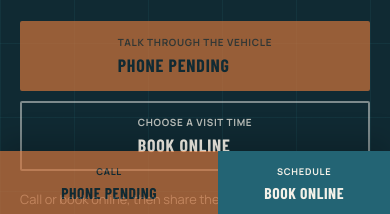
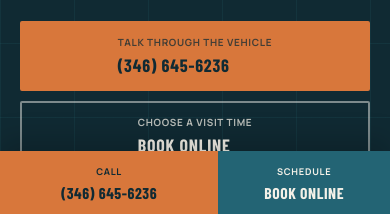
Before and after one commit to DaInfernalCoder/coat-harbor-mobile-car-detailing-houston, a plain HTML site: page index.html in a window 390 px wide. Shown: the part 625-839 px from the top of the page. Drawn offline with nearby package versions, Linux system fonts and the light colour scheme.

Commit message:
feat: add business phone

```diff
--- a/index.html
+++ b/index.html
@@ -68,7 +68,7 @@
       <a href="#priorities">Priorities</a>
       <a href="#questions">Questions</a>
       <div class="nav-actions">
-        <a class="button button-call button-small" href="#contact" aria-disabled="true">Phone pending</a>
+        <a class="button button-call button-small" href="tel:+13466456236">(346) 645-6236</a>
         <a class="button button-book button-small" href="https://cal.com/sumitdatta/auto-detail-service">Book online</a>
       </div>
     </nav>
@@ -81,9 +81,9 @@
         <h1>Bring the finish in. <em>Leave every surface settled.</em></h1>
         <p class="hero-lede">Houston roads leave a trace. Arrange focused interior, exterior, or complete car detailing around the vehicle you drive every day.</p>
         <div class="action-pair hero-actions">
-          <a class="button button-call button-large" href="#contact" aria-disabled="true">
+          <a class="button button-call button-large" href="tel:+13466456236">
             <span>Talk through the vehicle</span>
-            <strong>Phone pending</strong>
+            <strong>(346) 645-6236</strong>
           </a>
           <a class="button button-book button-large" href="https://cal.com/sumitdatta/auto-detail-service">
             <span>Choose a visit time</span>
@@ -195,7 +195,7 @@
         <p>Call for a direct conversation or choose an appointment time online.</p>
       </div>
       <div class="action-pair">
-        <a class="button button-call" href="#contact" aria-disabled="true">Phone pending</a>
+        <a class="button button-call" href="tel:+13466456236">(346) 645-6236</a>
         <a class="button button-book button-book-light" href="https://cal.com/sumitdatta/auto-detail-service">Book online</a>
       </div>
     </section>
@@ -288,14 +288,14 @@
         <h2 id="questions-title">Questions drivers usually ask.</h2>
         <p>Need to discuss the vehicle instead? Call or book online and share the details directly.</p>
         <div class="action-pair questions-actions">
-          <a class="button button-call" href="#contact" aria-disabled="true">Phone pending</a>
+          <a class="button button-call" href="tel:+13466456236">(346) 645-6236</a>
           <a class="button button-book button-book-dark" href="https://cal.com/sumitdatta/auto-detail-service">Book online</a>
         </div>
       </div>
       <div class="faq-list">
         <details>
           <summary>How do I get started?</summary>
-          <p>Phone pending or book online. Share the vehicle type, its condition, the areas that need attention, and where it will be in Houston.</p>
+          <p>Call (346) 645-6236 or book online. Share the vehicle type, its condition, the areas that need attention, and where it will be in Houston.</p>
         </details>
         <details>
           <summary>Is this a mobile service?</summary>
@@ -324,9 +324,9 @@
       <h2>Ready to confirm the next step?</h2>
       <p>Call to talk through the vehicle or choose an appointment time online.</p>
       <div class="action-pair final-actions">
-        <a class="button button-call button-large" href="#contact" aria-disabled="true">
+        <a class="button button-call button-large" href="tel:+13466456236">
           <span>Talk through the vehicle</span>
-          <strong>Phone pending</strong>
+          <strong>(346) 645-6236</strong>
         </a>
         <a class="button button-book button-book-light button-large" href="https://cal.com/sumitdatta/auto-detail-service">
           <span>Choose a visit time</span>
@@ -343,14 +343,14 @@
     </div>
     <p>Interior, exterior, and complete vehicle care arranged for Houston, Texas drivers.</p>
     <div class="footer-actions">
-      <a href="#contact" aria-disabled="true">Phone pending</a>
+      <a href="tel:+13466456236">(346) 645-6236</a>
       <a href="https://cal.com/sumitdatta/auto-detail-service">Book online</a>
     </div>
     <p class="footer-fine">© <span data-year>2026</span> Coat Harbor Mobile Car Detailing Houston. Launch photography is licensed stock imagery.</p>
   </footer>
 
   <div class="mobile-action-bar" aria-label="Contact options">
-    <a href="#contact" aria-disabled="true"><span>Call</span><strong>Phone pending</strong></a>
+    <a href="tel:+13466456236"><span>Call</span><strong>(346) 645-6236</strong></a>
     <a href="https://cal.com/sumitdatta/auto-detail-service"><span>Schedule</span><strong>Book online</strong></a>
   </div>
 
```
Also changed, not shown: 1 other file.
